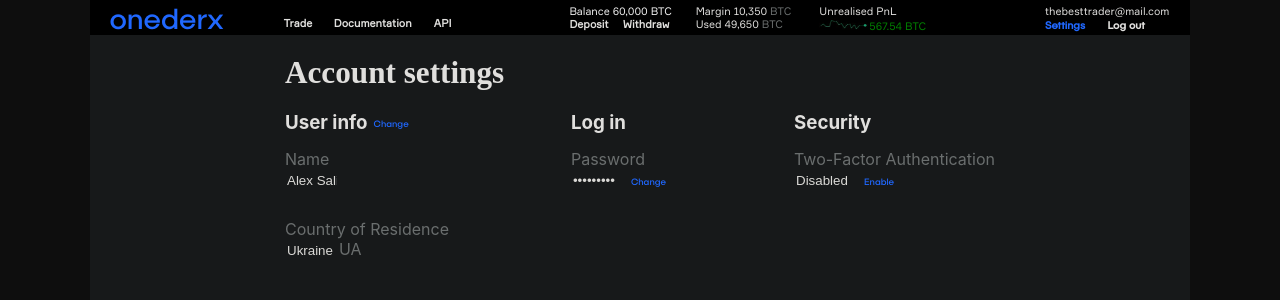
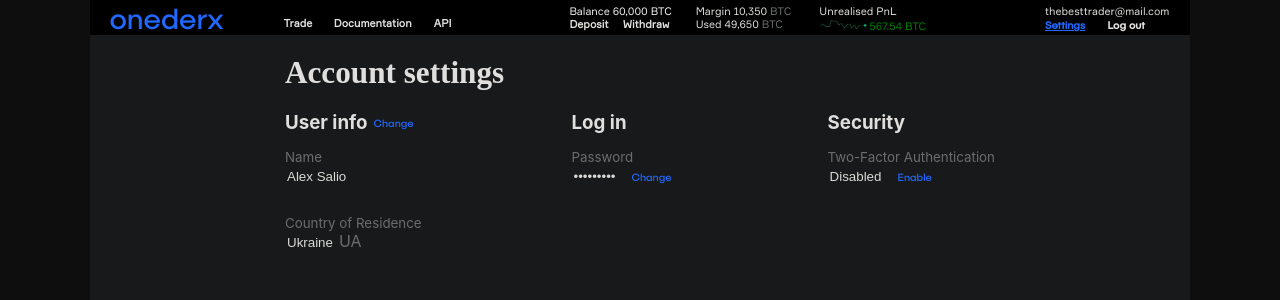
Before and after one commit to Stadionova/test-proj__onederx, a React (Create React App) app: page / in a window 1280 px wide. Shown: the top 300 px of the page. Built offline with nearby package versions, Linux system fonts and the light colour scheme; a web font is replaced by a local one.

Commit message:
changed font size in Main

```diff
--- a/src/Components/Login/Login.css
+++ b/src/Components/Login/Login.css
@@ -5,6 +5,7 @@
 
 .grey {
   color: rgb(106, 110, 110);
+  font-size: 10pt;
 }
 
 button {
@@ -12,7 +13,7 @@ button {
   background-color: rgb(23, 25, 26);
   color: rgb(32, 104, 255);
   font-family: Fontspring-DEMO-publicasans-regular;
-  font-size: 7pt;
+  font-size: 8pt;
 }
 
 .value {
--- a/src/Components/Mail/Mail.css
+++ b/src/Components/Mail/Mail.css
@@ -36,4 +36,5 @@
 
 .mail__buttons button:nth-child(1) {
   color: rgb(32, 104, 255);
+  text-decoration: underline;
 }
--- a/src/Components/Security/Security.css
+++ b/src/Components/Security/Security.css
@@ -5,6 +5,7 @@
 
 .grey {
   color: rgb(106, 110, 110);
+  font-size: 10pt;
 }
 
 button {
@@ -12,7 +13,7 @@ button {
   background-color: rgb(23, 25, 26);
   color: rgb(32, 104, 255);
   font-family: Fontspring-DEMO-publicasans-regular;
-  font-size: 7pt;
+  font-size: 8pt;
 }
 
 .security-buttons input {
--- a/src/Components/UserInfo/UserInfo.css
+++ b/src/Components/UserInfo/UserInfo.css
@@ -17,7 +17,7 @@
   border: none;
   color: rgb(218, 217, 214);
   outline: none;
-  width: 50px;
+  width: 60px;
 }
 
 .white input:active {
@@ -25,8 +25,13 @@
   outline: none;
 }
 
+.user-info-country .white input {
+  width: 50px;
+}
+
 .grey {
   color: rgb(106, 110, 110);
+  font-size: 10pt;
 }
 
 .white {
@@ -43,5 +48,5 @@ button {
   background-color: rgb(23, 25, 26);
   color: rgb(32, 104, 255);
   font-family: Fontspring-DEMO-publicasans-regular;
-  font-size: 7pt;
+  font-size: 8pt;
 }
```
